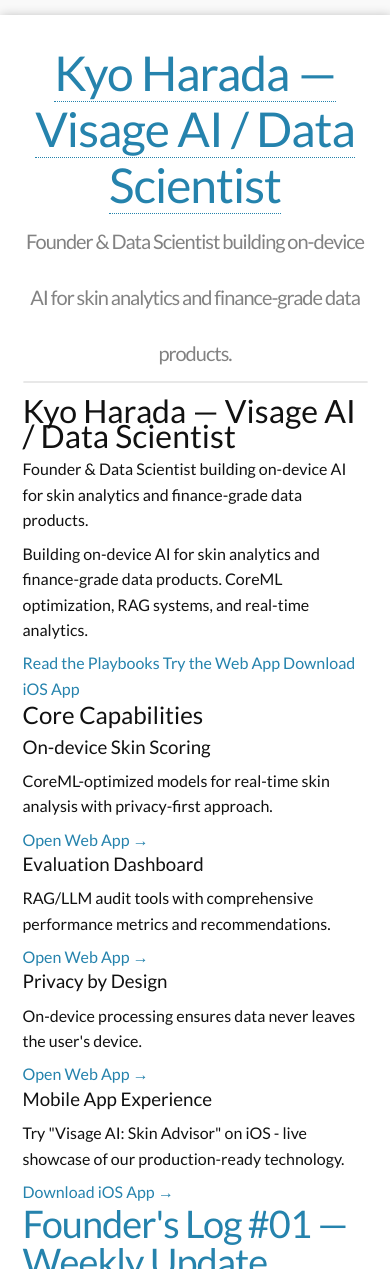
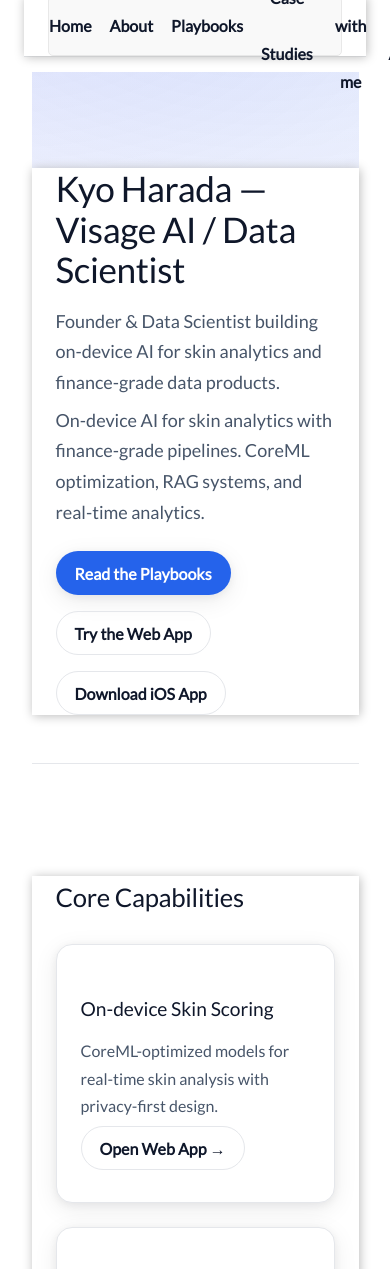
Before and after one commit to kyo1988/Kyo.github.io, a Jekyll site: the page built from index.html, in a window 390 px wide and 1400 px high, cut to the strip 131-1400 px from the top of the window. Built offline with Jekyll 4.4.1, drawn with Linux system fonts in a browser that asks for light colours; the list of posts is cut into pages by our own code; comment, search, counter and statistics services are not loaded; some of the changed text lies outside the part shown.

Commit message:
Implement Design Kit v1 - Professional Web App-level design system
- Add Design Kit v1 with CSS tokens (colors, spacing, typography, shadows)
- Implement sticky header with backdrop blur and transparency
- Upgrade to Hero 2.0 with gradient background and improved typography
- Implement Feature Cards 2.0 with hover animations and consistent styling
- Add prose styling for article content with better readability
- Integrate accessibility features (focus-visible, reduced-motion support)
- Maintain all existing functionality while upgrading visual design
- Jekyll 3 / GitHub Pages compatible implementation

```diff
--- a/_includes/head.html
+++ b/_includes/head.html
@@ -62,6 +62,7 @@
 
 <link rel="icon" href="{{site.favicon| prepend:site.baseurl}}">
 <link rel="stylesheet" href="{{ '/css/main.css' | prepend: site.baseurl }}">
+<link rel="stylesheet" href="{{ '/assets/css/design-kit.css' | prepend: site.baseurl }}">
 <link rel="canonical" href="{{ page.url | replace:'index.html','' |  prepend: site.url }}">
 <link rel="alternate" type="application/atom+xml" title="{{ site.title }}" href="{{ '/feed.xml' | prepend: site.url }}" />
 
--- a/_includes/header.html
+++ b/_includes/header.html
@@ -1,28 +1,13 @@
 <header class="site-header">
-
-  <div class="wrapper">
-
-    <h1 class="site-title"><a href="{{ site.baseurl }}">{{ site.title }}</a></h1>
-    <h3 class="site-meta">{{ site.tagline }}</h3>
-
-    <nav class="site-nav">
-<!--       <a href="#" class="menu-icon">
-        <svg viewBox="0 0 18 15">
-          <path fill="#424242" d="M18,1.484c0,0.82-0.665,1.484-1.484,1.484H1.484C0.665,2.969,0,2.304,0,1.484l0,0C0,0.665,0.665,0,1.484,0 h15.031C17.335,0,18,0.665,18,1.484L18,1.484z"/>
-          <path fill="#424242" d="M18,7.516C18,8.335,17.335,9,16.516,9H1.484C0.665,9,0,8.335,0,7.516l0,0c0-0.82,0.665-1.484,1.484-1.484 h15.031C17.335,6.031,18,6.696,18,7.516L18,7.516z"/>
-          <path fill="#424242" d="M18,13.516C18,14.335,17.335,15,16.516,15H1.484C0.665,15,0,14.335,0,13.516l0,0 c0-0.82,0.665-1.484,1.484-1.484h15.031C17.335,12.031,18,12.696,18,13.516L18,13.516z"/>
-        </svg>
-      </a> -->
-      <div class="trigger">
-        <a class="page-link" href="{{ '/' | relative_url }}">Home</a>
-        <a class="page-link" href="{{ '/about/' | relative_url }}">About</a>
-        <a class="page-link" href="{{ '/archives/' | relative_url }}">Playbooks</a>
-        <a class="page-link" href="{{ '/case-studies/' | relative_url }}">Case Studies</a>
-        <a class="page-link" href="{{ '/work-with-me/' | relative_url }}">Work with me</a>
-        <a class="page-link" href="https://www.visageaiconsulting.com/en?utm_source=blog&utm_medium=header&utm_campaign=visage_launch" target="_blank" rel="noopener">Web App</a>
-      </div>
+  <div class="container">
+    <nav class="site-nav" aria-label="Primary">
+      <a href="{{ '/' | relative_url }}">Home</a>
+      <a href="{{ '/about/' | relative_url }}">About</a>
+      <a href="{{ '/archives/' | relative_url }}">Playbooks</a>
+      <a href="{{ '/case-studies/' | relative_url }}">Case Studies</a>
+      <a href="{{ '/work-with-me/' | relative_url }}">Work with me</a>
+      <a href="https://www.visageaiconsulting.com/en?utm_source=blog&utm_medium=header&utm_campaign=visage_launch"
+         target="_blank" rel="noopener external">Web App</a>
     </nav>
-
   </div>
-
 </header>
--- a/_layouts/post.html
+++ b/_layouts/post.html
@@ -51,9 +51,9 @@
     </p>
   </header>
 
-  <article class="post-content" itemprop="articleBody">
-    {{ content }}
-  </article>
+         <article class="prose" itemprop="articleBody">
+           {{ content }}
+         </article>
   <hr />
 </div>
 
--- /dev/null
+++ b/assets/css/design-kit.css
@@ -0,0 +1,125 @@
+/* ===== Design Kit v1 (tokens) ===== */
+:root{
+  /* colors */
+  --bg:#0b1020;            /* page background tint for hero areas */
+  --surface:#ffffff;
+  --surface-2:#f8fafc;
+  --text:#0f172a;
+  --muted:#475569;
+  --border:#e5e7eb;
+  --accent:#2563eb;        /* ← Web Appのプライマリに合わせて後で変更OK */
+  --accent-ink:#ffffff;
+
+  /* radius & shadow */
+  --radii:16px;
+  --shadow:0 6px 24px rgba(2,8,23,.08),0 2px 8px rgba(2,8,23,.06);
+
+  /* spacing scale */
+  --s-1:4px; --s-2:8px; --s-3:12px; --s-4:16px; --s-5:24px;
+  --s-6:32px; --s-7:48px; --s-8:64px; --s-9:96px;
+
+  /* typography */
+  --font-sans: Inter, ui-sans-serif, system-ui, -apple-system, "Segoe UI", Roboto, "Helvetica Neue", Arial, "Noto Sans", "Apple Color Emoji", "Segoe UI Emoji";
+  --fs-1:clamp(2.2rem,1.2rem + 2.8vw,3.6rem); /* h1 */
+  --fs-2:clamp(1.6rem,1rem + 1.6vw,2.2rem);   /* h2 */
+  --fs-3:clamp(1.2rem,.9rem + .8vw,1.4rem);   /* h3 */
+  --fs-body:1rem;
+  --lh:1.7;
+}
+
+@media (prefers-color-scheme: dark){
+  :root{
+    --surface:#0b1020;
+    --surface-2:#0f172a;
+    --text:#e5e7eb;
+    --muted:#94a3b8;
+    --border:#1f2937;
+    --shadow:0 8px 28px rgba(0,0,0,.35);
+  }
+}
+
+/* ===== base ===== */
+html{scroll-behavior:smooth}
+body{font-family:var(--font-sans); font-size:var(--fs-body); line-height:var(--lh); color:var(--text); background:#fff}
+img{max-width:100%; height:auto}
+a{color:var(--accent); text-decoration:none}
+a:hover{text-decoration:underline}
+:focus-visible{outline:3px solid var(--accent); outline-offset:2px}
+::selection{background:rgba(37,99,235,.18)}
+
+/* container & sections */
+.container{max-width:1100px; margin:0 auto; padding:0 var(--s-5)}
+.section{padding:var(--s-8) 0}
+.section-tight{padding:var(--s-6) 0}
+.section-title{font-size:var(--fs-2); margin-bottom:var(--s-5)}
+.subtle{color:var(--muted)}
+
+/* headings */
+h1{font-size:var(--fs-1); letter-spacing:-.01em; line-height:1.15; margin:0 0 var(--s-4)}
+h2{font-size:var(--fs-2); letter-spacing:-.01em; margin:var(--s-7) 0 var(--s-4)}
+h3{font-size:var(--fs-3); margin:var(--s-5) 0 var(--s-3)}
+
+/* hero */
+.hero{
+  background:
+    radial-gradient(1200px 600px at 70% -10%, rgba(37,99,235,.12), transparent 60%),
+    radial-gradient(1200px 600px at -10% -10%, rgba(99,102,241,.12), transparent 60%),
+    var(--surface);
+  padding:var(--s-9) 0 var(--s-7);
+  border-bottom:1px solid var(--border);
+}
+.hero .lead{font-size:1.125rem; color:var(--muted); max-width:64ch}
+.hero .actions{display:flex; gap:var(--s-4); flex-wrap:wrap; margin-top:var(--s-5)}
+
+/* buttons */
+.btn{
+  display:inline-flex; align-items:center; justify-content:center;
+  gap:10px; height:44px; padding:0 18px; border-radius:9999px;
+  font-weight:600; text-decoration:none; border:1px solid transparent;
+  transition:transform .12s ease, box-shadow .12s ease, background .12s ease;
+}
+.btn:active{transform:translateY(1px)}
+.btn-primary{background:var(--accent); color:var(--accent-ink); box-shadow:var(--shadow)}
+.btn-primary:hover{text-decoration:none; filter:saturate(1.1)}
+.btn-ghost{background:transparent; border-color:var(--border); color:var(--text)}
+.btn-ghost:hover{background:var(--surface-2); text-decoration:none}
+
+/* cards */
+.grid{display:grid; gap:var(--s-5)}
+.grid.cols-3{grid-template-columns:repeat(3, minmax(0,1fr))}
+@media (max-width:960px){.grid.cols-3{grid-template-columns:1fr 1fr}}
+@media (max-width:640px){.grid.cols-3{grid-template-columns:1fr}}
+.card{
+  background:var(--surface); border:1px solid var(--border);
+  border-radius:var(--radii); padding:var(--s-5); box-shadow:var(--shadow);
+  transition:transform .15s ease, box-shadow .15s ease;
+}
+.card:hover{transform:translateY(-2px)}
+
+/* badges / meta */
+.badge{display:inline-block; padding:4px 10px; border-radius:9999px; background:var(--surface-2); border:1px solid var(--border); color:var(--muted); font-size:.875rem}
+
+/* sticky header */
+.site-header{
+  position:sticky; top:0; z-index:50; backdrop-filter:saturate(1.2) blur(8px);
+  background:color-mix(in srgb, var(--surface) 80%, transparent); border-bottom:1px solid var(--border);
+}
+.site-nav{display:flex; gap:18px; align-items:center; height:60px}
+.site-nav a{color:var(--text); font-weight:600}
+.site-nav a[rel~="external"]::after{content:"↗"; margin-left:6px; opacity:.6}
+
+/* footer / disclaimer */
+.medical-disclaimer{margin:var(--s-6) 0 var(--s-4); padding:.75rem 1rem; border-top:1px solid var(--border); opacity:.9}
+
+/* article prose (軽量版) */
+.prose{color:var(--text); font-size:1.05rem}
+.prose p{margin:1em 0}
+.prose blockquote{margin:1.25em 0; padding:.75em 1em; background:var(--surface-2); border-left:3px solid var(--accent)}
+.prose img{border-radius:12px}
+.prose figure{margin:1.25em 0}
+.prose figcaption{color:var(--muted); font-size:.9rem; margin-top:.5em}
+
+/* reduced motion */
+@media (prefers-reduced-motion: reduce){
+  *{animation:none!important; transition:none!important}
+}
--- a/assets/css/extra.css
+++ b/assets/css/extra.css
@@ -9,6 +9,10 @@
   --bg-dark: #0b0f14;
   --text-dark: #e6edf3;
   --card-bg-dark: #11161c;
+
+  /* Design Kit v1 integration */
+  --accent: var(--primary);
+  --accent-ink: #ffffff;
 }
 
 .post-content { max-width: var(--maxw); line-height: 1.8; font-size: 16.5px; }
--- a/index.html
+++ b/index.html
@@ -2,46 +2,41 @@
 layout: default
 ---
 
-<!-- Hero Section -->
-<div class="hero-section">
-  <div class="hero-content">
-    <h1 class="hero-title">{{ site.title }}</h1>
-    <p class="hero-subtitle">{{ site.tagline }}</p>
-    <p class="hero-description">Building on-device AI for skin analytics and finance-grade data products. CoreML optimization, RAG systems, and real-time analytics.</p>
-    <div class="hero-buttons">
-      <a href="{{ site.baseurl }}/case-studies/" class="btn btn-primary">Read the Playbooks</a>
-      <a href="https://www.visageaiconsulting.com/en?utm_source=blog&utm_medium=hero&utm_campaign=visage_launch" target="_blank" rel="noopener" class="btn btn-secondary">Try the Web App</a>
-      <a href="https://apps.apple.com/app/visage-ai-skin-advisor/id6748892785?utm_source=blog&utm_medium=hero&utm_campaign=mobile_app" target="_blank" rel="noopener" class="btn btn-outline">Download iOS App</a>
+<section class="hero">
+  <div class="container">
+    <h1>{{ site.title }}</h1>
+    <p class="lead">{{ site.tagline }}</p>
+    <p class="lead">On-device AI for skin analytics with finance-grade pipelines. CoreML optimization, RAG systems, and real-time analytics.</p>
+    <div class="actions">
+      <a class="btn btn-primary" href="{{ '/archives/' | relative_url }}">Read the Playbooks</a>
+      <a class="btn btn-ghost" href="https://www.visageaiconsulting.com/en?utm_source=blog&utm_medium=hero&utm_campaign=visage_launch" target="_blank" rel="noopener">Try the Web App</a>
+      <a class="btn btn-ghost" href="https://apps.apple.com/app/visage-ai-skin-advisor/id6748892785?utm_source=blog&utm_medium=hero&utm_campaign=mobile_app" target="_blank" rel="noopener">Download iOS App</a>
     </div>
   </div>
-</div>
+</section>
 
-<!-- Product Features Section -->
-<div class="product-features">
-  <h2>Core Capabilities</h2>
-  <div class="features-grid">
-    <div class="feature-card">
-      <h3>On-device Skin Scoring</h3>
-      <p>CoreML-optimized models for real-time skin analysis with privacy-first approach.</p>
-      <a href="https://www.visageaiconsulting.com/en?utm_source=blog&utm_medium=hero&utm_campaign=visage_launch" target="_blank" rel="noopener" class="feature-link">Open Web App →</a>
-    </div>
-    <div class="feature-card">
-      <h3>Evaluation Dashboard</h3>
-      <p>RAG/LLM audit tools with comprehensive performance metrics and recommendations.</p>
-      <a href="https://www.visageaiconsulting.com/en?utm_source=blog&utm_medium=hero&utm_campaign=visage_launch" target="_blank" rel="noopener" class="feature-link">Open Web App →</a>
-    </div>
-    <div class="feature-card">
-      <h3>Privacy by Design</h3>
-      <p>On-device processing ensures data never leaves the user's device.</p>
-      <a href="https://www.visageaiconsulting.com/en?utm_source=blog&utm_medium=hero&utm_campaign=visage_launch" target="_blank" rel="noopener" class="feature-link">Open Web App →</a>
-    </div>
-    <div class="feature-card">
-      <h3>Mobile App Experience</h3>
-      <p>Try "Visage AI: Skin Advisor" on iOS - live showcase of our production-ready technology.</p>
-      <a href="https://apps.apple.com/app/visage-ai-skin-advisor/id6748892785?utm_source=blog&utm_medium=hero&utm_campaign=visage_launch" target="_blank" rel="noopener" class="feature-link">Download iOS App →</a>
+<section class="section">
+  <div class="container">
+    <h2 class="section-title">Core Capabilities</h2>
+    <div class="grid cols-3">
+      <article class="card">
+        <h3>On-device Skin Scoring</h3>
+        <p class="subtle">CoreML-optimized models for real-time skin analysis with privacy-first design.</p>
+        <p><a class="btn btn-ghost" href="https://www.visageaiconsulting.com/en?utm_source=blog&utm_medium=feature_card&utm_campaign=skin_scoring">Open Web App →</a></p>
+      </article>
+      <article class="card">
+        <h3>Evaluation Dashboard</h3>
+        <p class="subtle">RAG/LLM audit with reproducible benchmarks and actionable recommendations.</p>
+        <p><a class="btn btn-ghost" href="https://www.visageaiconsulting.com/en?utm_source=blog&utm_medium=feature_card&utm_campaign=evaluation">Open Web App →</a></p>
+      </article>
+      <article class="card">
+        <h3>Privacy by Design</h3>
+        <p class="subtle">On-device processing so data never leaves the user's device.</p>
+        <p><a class="btn btn-ghost" href="https://www.visageaiconsulting.com/en?utm_source=blog&utm_medium=feature_card&utm_campaign=privacy">Open Web App →</a></p>
+      </article>
     </div>
   </div>
-</div>
+</section>
 
 <div class="home">
   <div class="post" itemscope itemtype="http://schema.org/BlogPosting">
```
